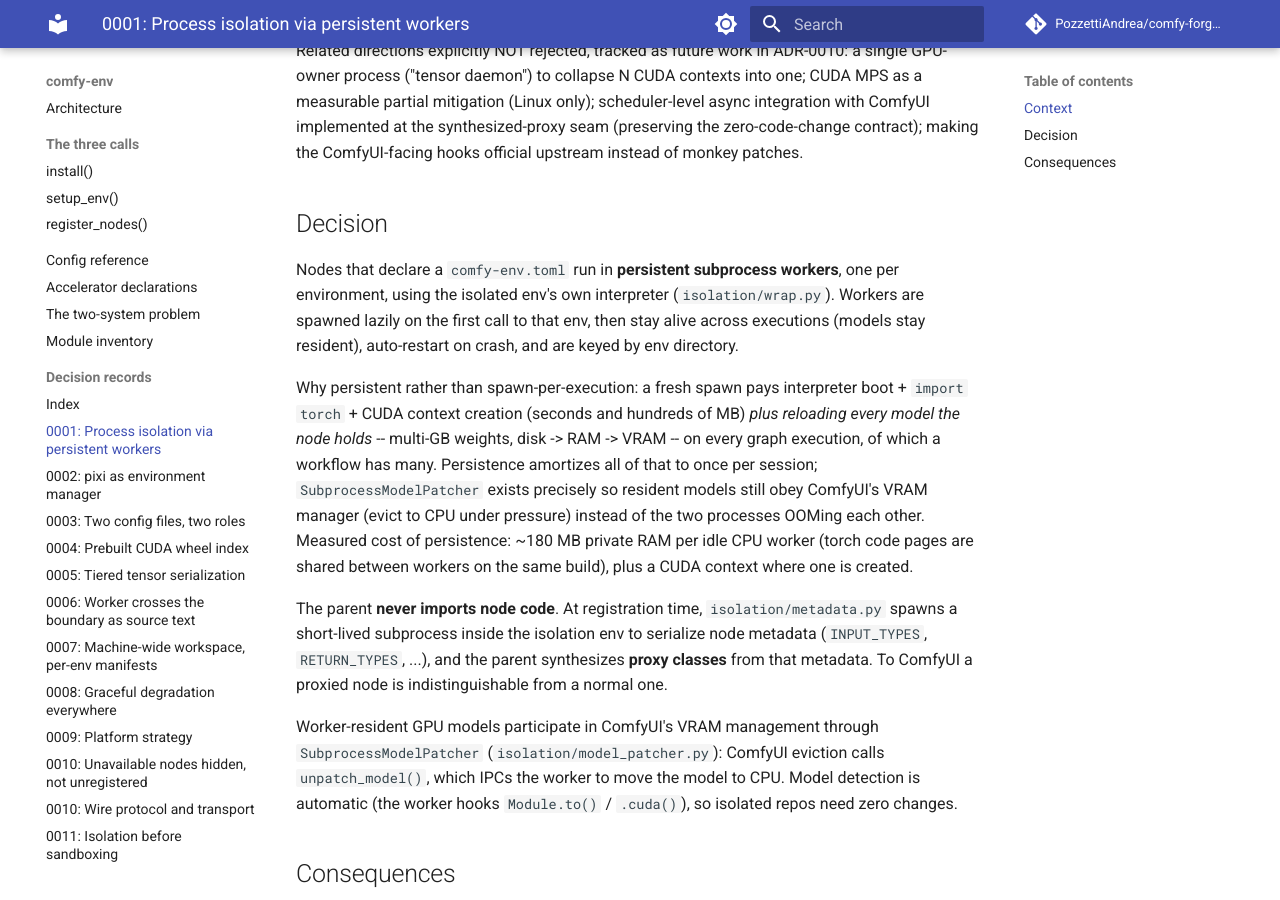
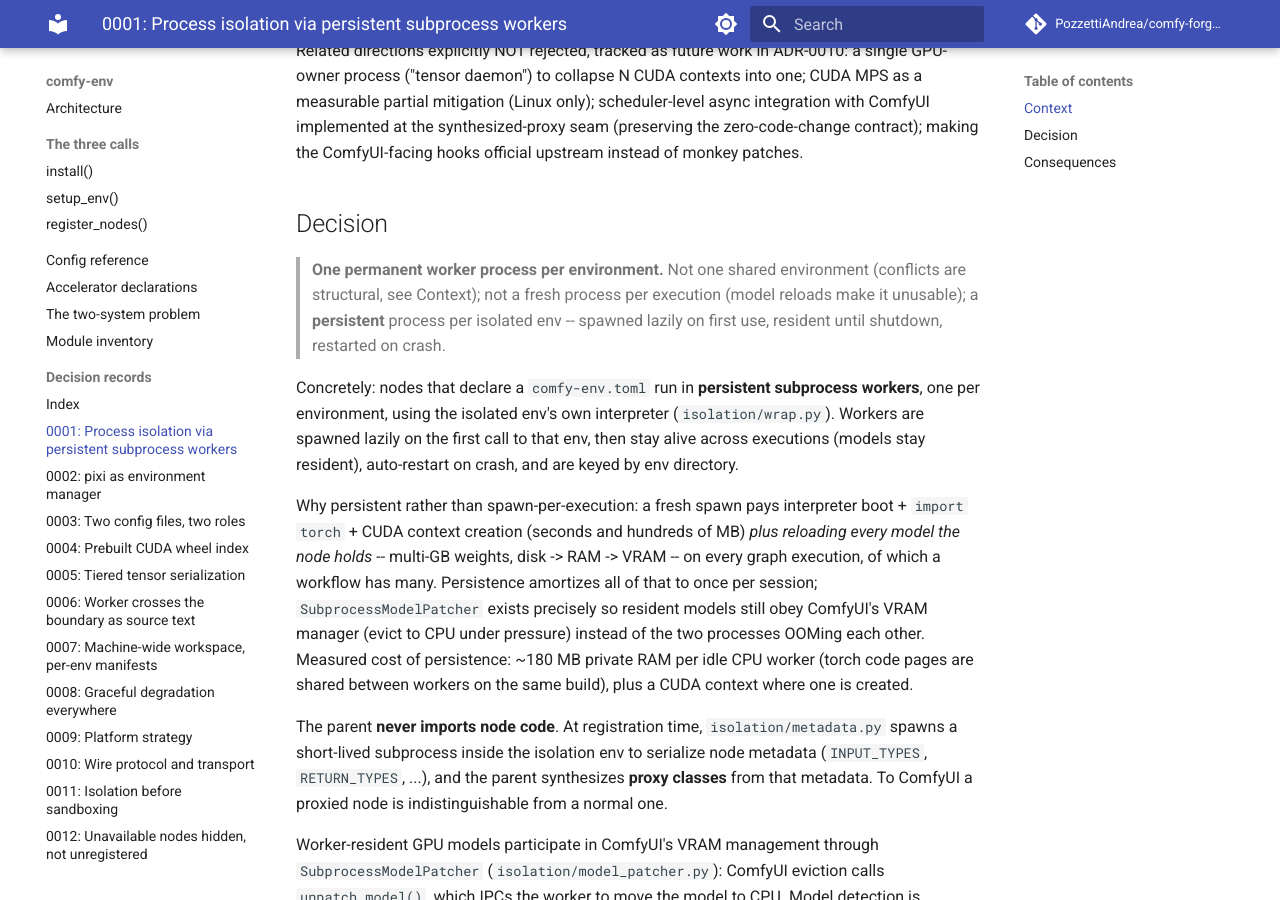
Before and after one commit to Comfy-Forge/comfy-forge-docs, an MkDocs documentation site: the page built from docs/comfy-env/adr/0001-process-isolation-via-persistent-subprocess-workers.md, in a window 1280 px wide and 900 px high, scrolled down 1388 px. Built offline with MkDocs 1.6.1 and Material for MkDocs 9.7.7, drawn with Linux system fonts in a browser that asks for light colours; comment, search, counter and statistics services are not loaded.

Commit message:
ADR-0001 crisp decision lede; trim fleet-audit specifics from ADR-0002; renumber unavailable-nodes ADR to 0012; nav title/order fixes
Co-Authored-By: Claude Fable 5 <noreply@anthropic.com>

```diff
--- a/docs/comfy-env/adr/0001-process-isolation-via-persistent-subprocess-workers.md
+++ b/docs/comfy-env/adr/0001-process-isolation-via-persistent-subprocess-workers.md
@@ -59,11 +59,17 @@ the ComfyUI-facing hooks official upstream instead of monkey patches.
 
 ## Decision
 
-Nodes that declare a `comfy-env.toml` run in **persistent subprocess
-workers**, one per environment, using the isolated env's own interpreter
-(`isolation/wrap.py`). Workers are spawned lazily on the first call to that
-env, then stay alive across executions (models stay resident), auto-restart
-on crash, and are keyed by env directory.
+> **One permanent worker process per environment.** Not one shared
+> environment (conflicts are structural, see Context); not a fresh process
+> per execution (model reloads make it unusable); a **persistent** process
+> per isolated env -- spawned lazily on first use, resident until shutdown,
+> restarted on crash.
+
+Concretely: nodes that declare a `comfy-env.toml` run in **persistent
+subprocess workers**, one per environment, using the isolated env's own
+interpreter (`isolation/wrap.py`). Workers are spawned lazily on the first
+call to that env, then stay alive across executions (models stay resident),
+auto-restart on crash, and are keyed by env directory.
 
 Why persistent rather than spawn-per-execution: a fresh spawn pays
 interpreter boot + `import torch` + CUDA context creation (seconds and
--- a/mkdocs.yml
+++ b/mkdocs.yml
@@ -61,7 +61,7 @@ nav:
       - Module inventory: comfy-env/modules.md
       - Decision records:
           - Index: comfy-env/adr/index.md
-          - "0001: Process isolation via persistent workers": comfy-env/adr/0001-process-isolation-via-persistent-subprocess-workers.md
+          - "0001: Process isolation via persistent subprocess workers": comfy-env/adr/0001-process-isolation-via-persistent-subprocess-workers.md
           - "0002: pixi as environment manager": comfy-env/adr/0002-pixi-as-environment-manager.md
           - "0003: Two config files, two roles": comfy-env/adr/0003-two-config-files-with-two-roles.md
           - "0004: Prebuilt CUDA wheel index": comfy-env/adr/0004-prebuilt-cuda-wheel-index.md
@@ -70,9 +70,9 @@ nav:
           - "0007: Machine-wide workspace, per-env manifests": comfy-env/adr/0007-machine-wide-workspace-with-per-env-manifests.md
           - "0008: Graceful degradation everywhere": comfy-env/adr/0008-graceful-degradation-everywhere.md
           - "0009: Platform strategy": comfy-env/adr/0009-platform-strategy.md
-          - "0010: Unavailable nodes hidden, not unregistered": comfy-env/adr/0010-unavailable-nodes-hidden-not-unregistered.md
           - "0010: Wire protocol and transport": comfy-env/adr/0010-wire-protocol-and-transport.md
           - "0011: Isolation before sandboxing": comfy-env/adr/0011-isolation-before-sandboxing.md
+          - "0012: Unavailable nodes hidden, not unregistered": comfy-env/adr/0012-unavailable-nodes-hidden-not-unregistered.md
   - comfy-test:
       - Overview: comfy-test/index.md
   - cuda-wheels:
```
Also changed, not shown: docs/comfy-env/accelerators.md (+1 -1 lines), docs/comfy-env/adr/0002-pixi-as-environment-manager.md (+2 -4 lines), docs/comfy-env/adr/0012-unavailable-nodes-hidden-not-unregistered.md (renamed from docs/comfy-env/adr/0010-unavailable-nodes-hidden-not-unregistered.md, +1 -1 lines), docs/comfy-env/adr/index.md (+1 -1 lines).
